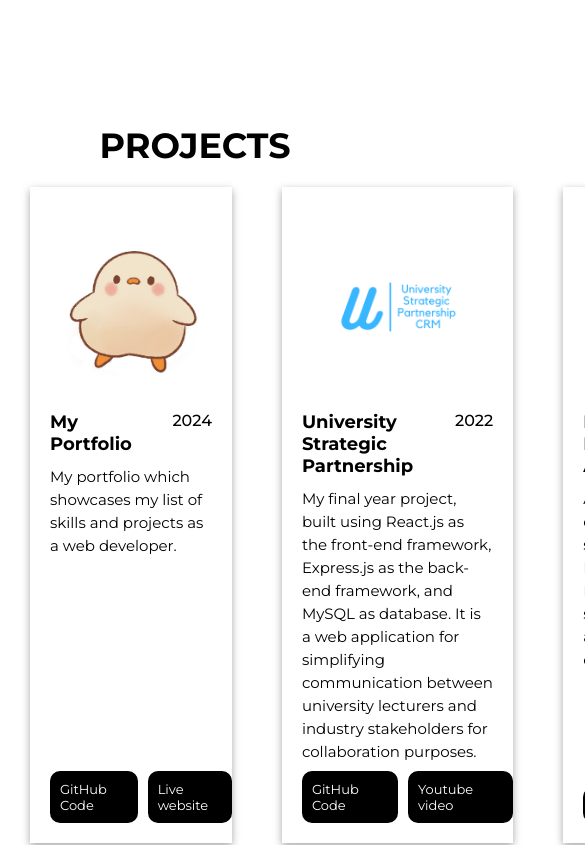
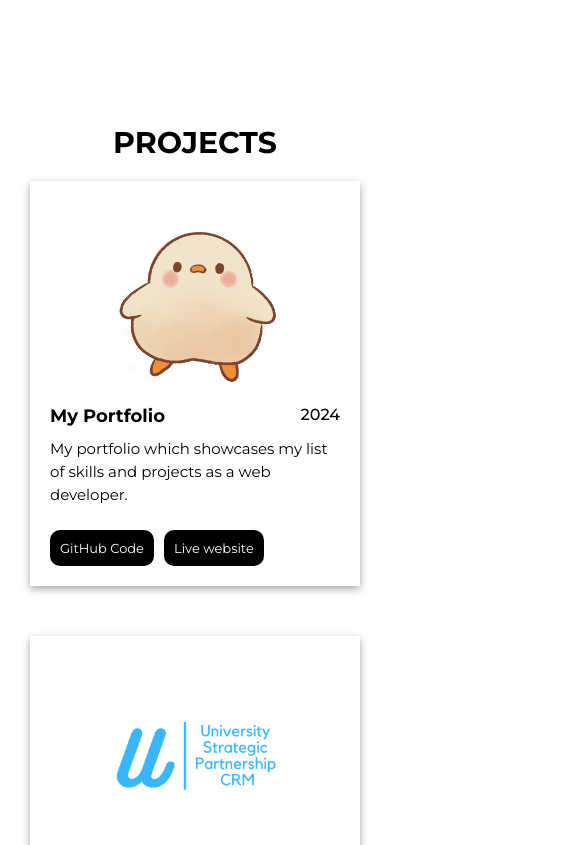
Before and after one commit to farhanazulaikha/my-portfolio, a React (Vite) app: page / in a window 390 px wide. Shown: the part 720-1565 px from the top of the page, 585 px wide, since content can reach past the window. Built offline with nearby package versions, Linux system fonts and the light colour scheme.

Commit message:
make project responsive

```diff
--- a/src/assets/styles/projects.css
+++ b/src/assets/styles/projects.css
@@ -97,3 +97,19 @@ img {
     border-radius: 10px;
     font-size: 13px;
 }
+
+@media (max-width: 1230px) {
+    .projects-grid {
+        grid-template-columns: repeat(2, 1fr);
+    }
+}
+
+@media (max-width: 820px){
+    .project-title {
+        font-size: 30px;
+    }
+
+    .projects-grid {
+        grid-template-columns: 1fr;
+    }
+}
```
